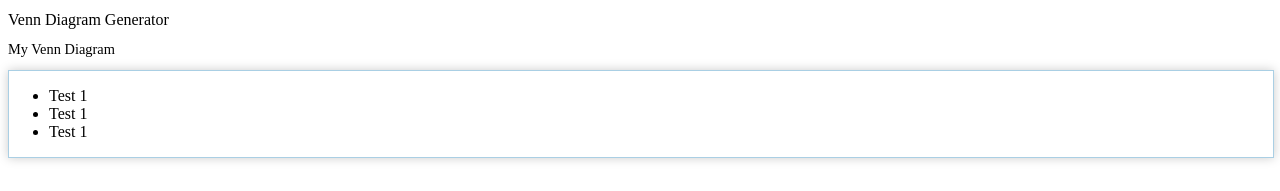
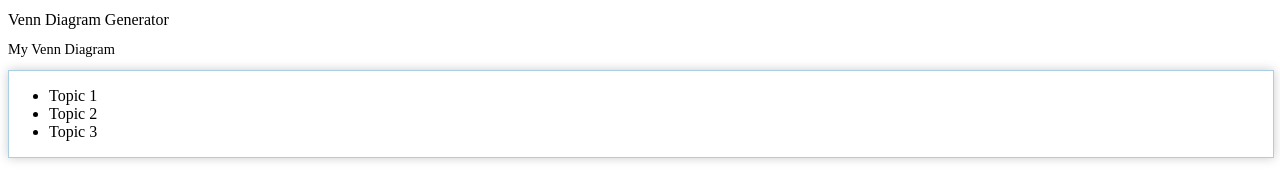
Before and after one commit to RandomFractals/venn-diagram-generator, an Angular app: page / in a window 1280 px wide. Shown: the top 191 px of the page. Built offline with nearby package versions, Linux system fonts and the light colour scheme.

Commit message:
added starter color palette and topic stroke/fill color props for topics shape coloring later

```diff
--- a/src/app/app.component.ts
+++ b/src/app/app.component.ts
@@ -13,14 +13,53 @@ import {Topic} from './models/topic';
   styleUrls: ['./app.component.css']
 })
 export class AppComponent {
+  // app title
+  title:string = 'Venn Diagram Generator';
 
-  title:string = 'Venn Diagram Generator';
+  // Venn diagram data model
   diagram:Diagram = new Diagram('My Venn Diagram');
 
+  // starter stroke and fill color palette for topics
+  colorPalette = [
+    '#a6cee3',
+    '#1f78b4',
+    '#b2df8a',
+    '#33a02c',
+    '#fb9a99',
+    '#e31a1c',
+    '#fdbf6f',
+    '#ff7f00',
+    '#cab2d6',
+    '#6a3d9a',
+    '#ffff99',
+    '#b15928'
+  ];
+
+  /**
+   * Creates new Venn diagram designer app insntace.
+   */
   constructor() {
-    // add 3 test topics for now
-    this.diagram.topics.push(new Topic('Test 1'));
-    this.diagram.topics.push(new Topic('Test 1'));
-    this.diagram.topics.push(new Topic('Test 1'));
+
+    // add 3 starter topics for now
+    this.diagram.topics.push(
+      new Topic('Topic 1', this.getRandomColor(), this.getRandomColor() ) // stroke, fill
+    );
+
+    this.diagram.topics.push(
+      new Topic('Topic 2', this.getRandomColor(), this.getRandomColor() )
+    );
+
+    this.diagram.topics.push(
+      new Topic('Topic 3', this.getRandomColor(), this.getRandomColor() )
+    );
+  }
+
+
+  /**
+   * Gets a random color from configured color palette
+   * for diagrom topic stroke and fill color display.
+   */
+  private getRandomColor():string {
+    return this.colorPalette[(Math.random() * 12)];
   }
 }
```
Also changed, not shown: src/app/models/topic.ts (+11 -1 lines).
